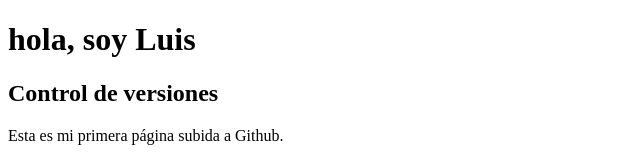
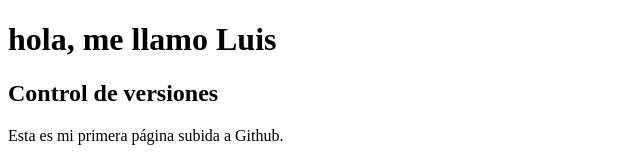
Before and after one commit to Luis-Cabal/practica-individual, a plain HTML site: page index.html in a window 1280 px wide. Shown: the top 160 px of the page, without its empty margins (0-640 px from the left). Drawn offline with Linux system fonts and the light colour scheme.

Commit message:
Cambiar el título principal
Esto sirve como ejercicio para crear una rama

```diff
--- a/index.html
+++ b/index.html
@@ -6,7 +6,7 @@
     <title>Document</title>
 </head>
 <body>
-    <h1>hola, soy Luis</h1>
+    <h1>hola, me llamo Luis</h1>
     <h2>Control de versiones</h2>
     <p>Esta es mi primera página subida a Github.</p>
     <p>Estoy aprendiendo a trabajar con Github.</p>
```
